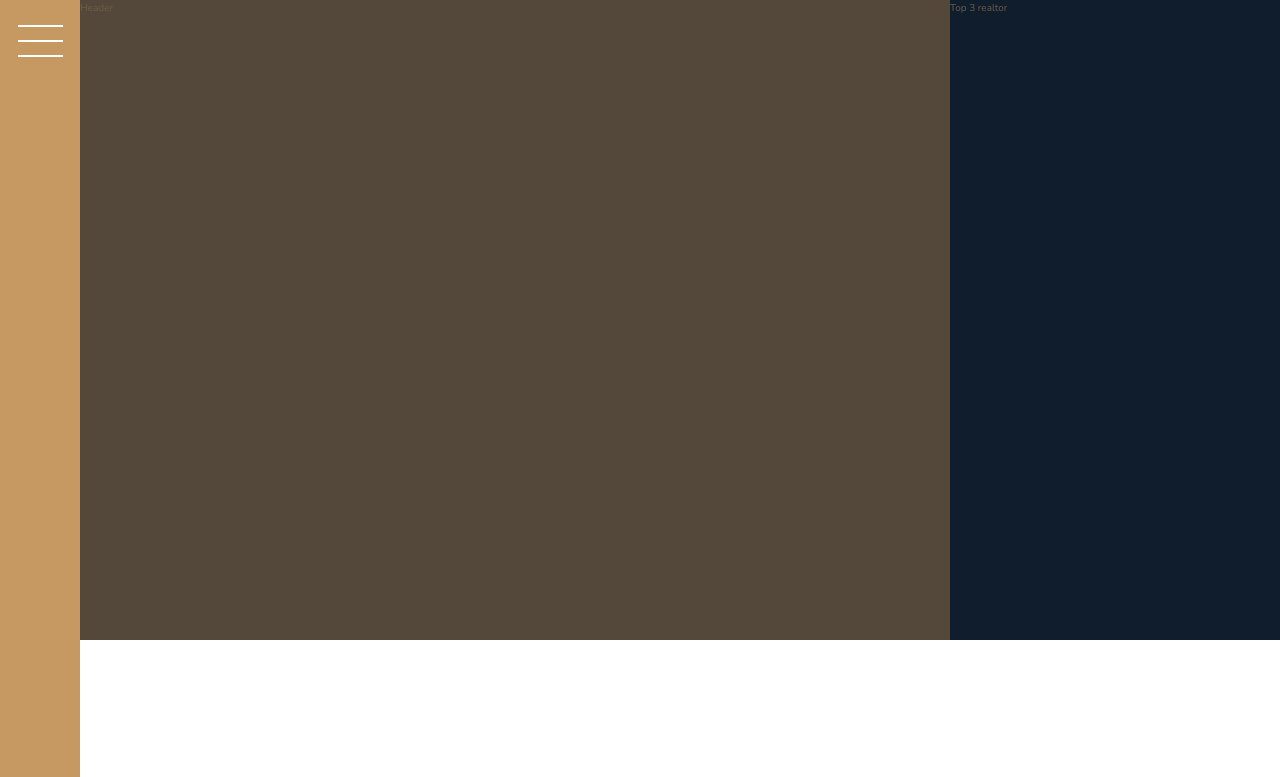
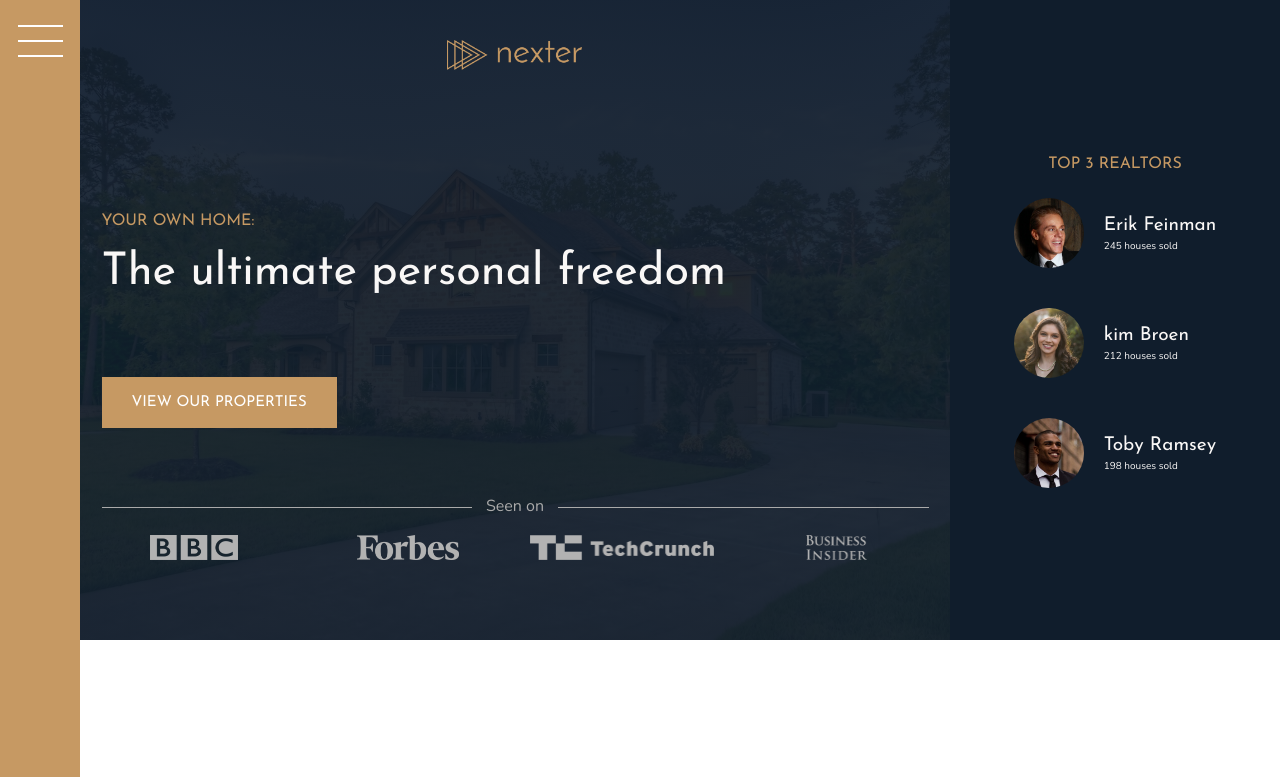
Before and after one commit to rahulsharma0212/nexter, a website: page index.html in a window 1280 px wide. Shown: the top 777 px of the page. Drawn offline with nearby package versions, Linux system fonts and the light colour scheme.

Commit message:
header section implemented

```diff
--- a/index.html
+++ b/index.html
@@ -18,8 +18,42 @@
     <div class="sidebar">
       <button class="nav-btn"></button>
     </div>
-    <div class="header">Header</div>
-    <div class="realtors">Top 3 realtor</div>
+    <div class="header">
+      <img src="img/logo.png" alt="Nexter logo" class="header__logo" />
+      <h3 class="heading-3">Your own home:</h3>
+      <h1 class="heading-1">The ultimate personal freedom</h1>
+      <button class="btn header__btn">View Our properties</button>
+      <div class="header__seeon-text">Seen on</div>
+      <div class="header__seeon-logos">
+        <img src="img/logo-bbc.png" alt="see on logo 1" />
+        <img src="img/logo-forbes.png" alt="see on logo 2" />
+        <img src="img/logo-techcrunch.png" alt="see on logo 3" />
+        <img src="img/logo-bi.png" alt="see on logo 4" />
+      </div>
+    </div>
+    <div class="realtors">
+      <h3 class="heading-3">Top 3 Realtors</h3>
+
+      <div class="realtors__list">
+        <img src="img/realtor-1.jpeg" alt="Realtor 1" class="realtors__img" />
+        <div class="realtors__details">
+          <h4 class="heading-4 heading-4--light">Erik Feinman</h4>
+          <p class="realtors__sold">245 houses sold</p>
+        </div>
+
+        <img src="img/realtor-2.jpeg" alt="Realtor 2" class="realtors__img" />
+        <div class="realtors__details">
+          <h4 class="heading-4 heading-4--light">kim Broen</h4>
+          <p class="realtors__sold">212 houses sold</p>
+        </div>
+
+        <img src="img/realtor-3.jpeg" alt="Realtor 3" class="realtors__img" />
+        <div class="realtors__details">
+          <h4 class="heading-4 heading-4--light">Toby Ramsey</h4>
+          <p class="realtors__sold">198 houses sold</p>
+        </div>
+      </div>
+    </div>
     <div class="features">
       <div class="feature">
         <svg class="feature__icon">
--- a/sass/_header.scss
+++ b/sass/_header.scss
@@ -1,4 +1,55 @@
 .header {
   background-color: $color-grey-dark-1;
   grid-column: full-start/col-end 6;
+  background-image: linear-gradient(
+      rgba($color-secondary, 0.93),
+      rgba($color-secondary, 0.93)
+    ),
+    url(../img/hero.jpeg);
+  background-size: cover;
+  background-position: center;
+  padding: 8rem;
+  padding-top: 4rem;
+
+  display: grid;
+  grid-template-rows: 1fr min-content 6rem 1fr;
+  grid-template-columns: max-content;
+  grid-row-gap: 1.5rem;
+  justify-content: center;
+
+  &__logo {
+    height: 3rem;
+    justify-self: center;
+  }
+  &__btn {
+    align-self: center;
+    justify-self: start;
+  }
+  &__seeon-text {
+    display: grid;
+    align-items: center;
+    grid-template-columns: 1fr max-content 1fr;
+    grid-column-gap: 1.4rem;
+    font-size: 1.6rem;
+
+    color: $color-grey-light-2;
+    &::before,
+    &::after {
+      content: "";
+      height: 1px;
+      display: block;
+      background-color: currentColor;
+    }
+  }
+
+  &__seeon-logos {
+    display: grid;
+    grid-template-columns: repeat(4, 1fr);
+    grid-column-gap: 3rem;
+    justify-items: center;
+    img {
+      height: 2.5rem;
+      filter: brightness(70%);
+    }
+  }
 }
--- a/sass/_realtors.scss
+++ b/sass/_realtors.scss
@@ -1,4 +1,28 @@
 .realtors {
   background-color: $color-secondary;
   grid-column: col-start 7 / full-end;
+  padding: 3rem;
+  display: grid;
+  justify-content: center;
+  align-content: center;
+  grid-row-gap: 2rem;
+  justify-items: center;
+  &__list {
+    display: grid;
+    grid-template-columns: min-content max-content;
+    grid-column-gap: 2rem;
+    grid-row-gap: 5vh;
+    align-items: center;
+  }
+
+  &__img {
+    width: 7rem;
+    border-radius: 50%;
+    display: block;
+  }
+  &__sold {
+    text-decoration: uppercase;
+    color: $color-grey-light-1;
+    margin-top: -3px;
+  }
 }
--- a/sass/_typography.scss
+++ b/sass/_typography.scss
@@ -4,6 +4,9 @@
 }
 .heading-1 {
   @extend %heading;
+  font-size: 4.5rem;
+  color: $color-grey-light-1;
+  line-height: 1;
 }
 .heading-2 {
   @extend %heading;
```
Also changed, not shown: css/style.css.
